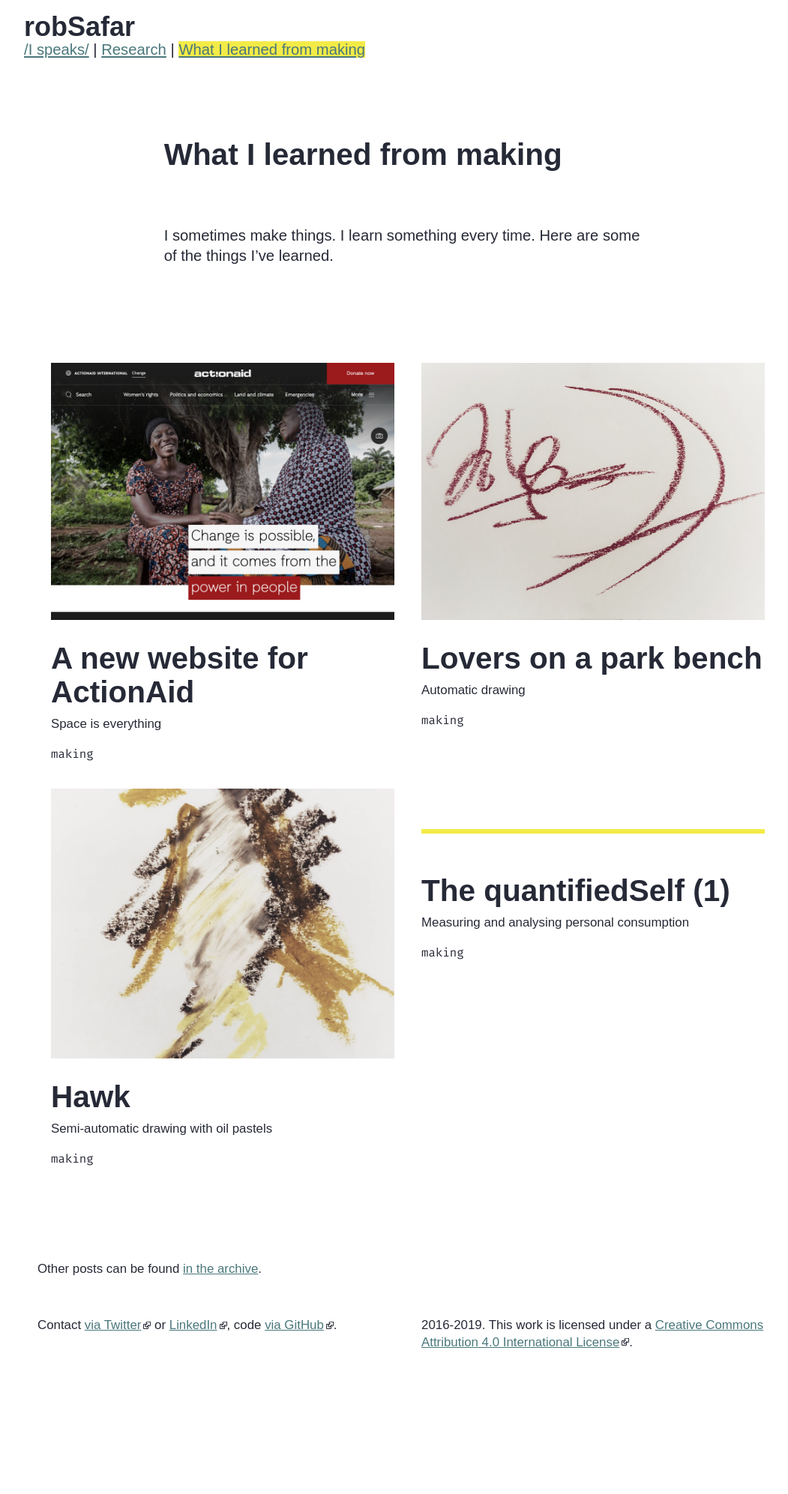
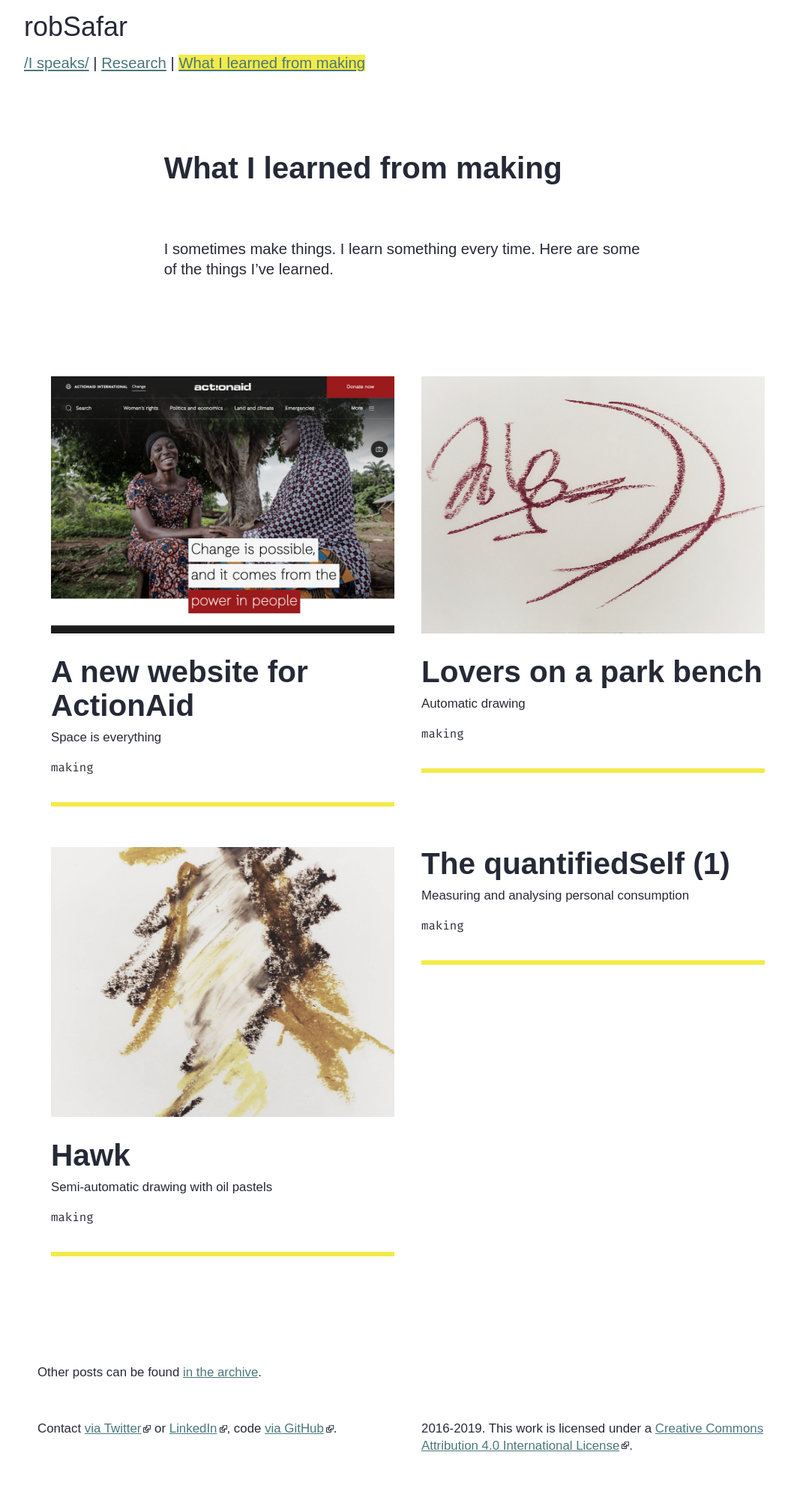
Before and after one commit to whereof-thereof/NotReally, a Jekyll site: the page built from what-i-learned-from-making.md, in a window 1280 px wide. Shown: the whole page at 75% size, without its empty margins (96-1147 px from the left). Built offline with Jekyll 4.4.1, drawn with Linux system fonts in a browser that asks for light colours; some web fonts are replaced; before the commit the page ends 1855 px from its top, so only the background shows below that.

Commit message:
Layout tweaks to header and cards

```diff
--- a/_includes/header.html
+++ b/_includes/header.html
@@ -4,7 +4,7 @@
   <!-- End Google Tag Manager (noscript) -->
 <header>
     {% if page.layout != 'home' %}<a class="headerSmall" href="{{ site.baseurl }}/">{{ site.title }}</a>{% endif %}
-  <div class="gel-pica">
+  <div class="headerNavigation gel-pica">
     <a{% if page.title == '/I speaks/' %} class="highlightSelect"{% endif %} href="/i-speaks">/I&nbsp;speaks/</a> | <a {% if page.tags contains 'research' or page.title == 'Research' %}class="highlightSelect"{% endif %} href="/research">Research</a> | <a{% if page.tags contains 'making' or page.title == 'What I learned from making' %} class="highlightSelect"{% endif %} href="/what-i-learned-from-making">What&nbsp;I&nbsp;learned&nbsp;from&nbsp;making</a>
   </div>
 </header>
--- a/_includes/postItem.html
+++ b/_includes/postItem.html
@@ -3,11 +3,12 @@
     <div>
       {% if post.extimg %}<div class="cardImage"><picture><img src="{{ post.extimg }}"></picture></div>
       {% elsif post.image %}<div class="cardImage"><img src="/resources/{{ post.image }}"></div>
-      {% else %}<hr>{% endif %}
+      {% endif %}
       <div class="cardTitle gel-trafalgar">{{ post.title }}</div>
       {% if post.subtitle %}<div class="cardSubtitle gel-long-primer">{{ post.subtitle }}</div>{% endif %}
       {% if post.exturl %}<div class="cardTag gel-brevier"><span class="externalLink">{{ post.exturl | remove: 'https://' | replace_first: "/", " " | truncatewords: 1 | remove: '...' }}</span></div>
       {% elsif post.tags %}<div class="cardTag gel-brevier">{{ post.tags }}</div>{% endif %}
+      <hr>
     </div>
   </a>
 </li>
--- a/_sass/_layout.scss
+++ b/_sass/_layout.scss
@@ -47,6 +47,11 @@ header > a, header > a:visited {
 
 .headerSmall {
     font-size: 2rem;
+    font-weight: 200;
+}
+
+.headerNavigation {
+    margin-top: 1rem;
 }
 
 // Footer
@@ -106,6 +111,8 @@ ul.cards li hr {
     background: $select-colour;
     border: none;
     height: 6px;
+    margin-top: 2rem;
+    margin-bottom: 1rem;
 }
 .cardImage {
     overflow: hidden;
```
